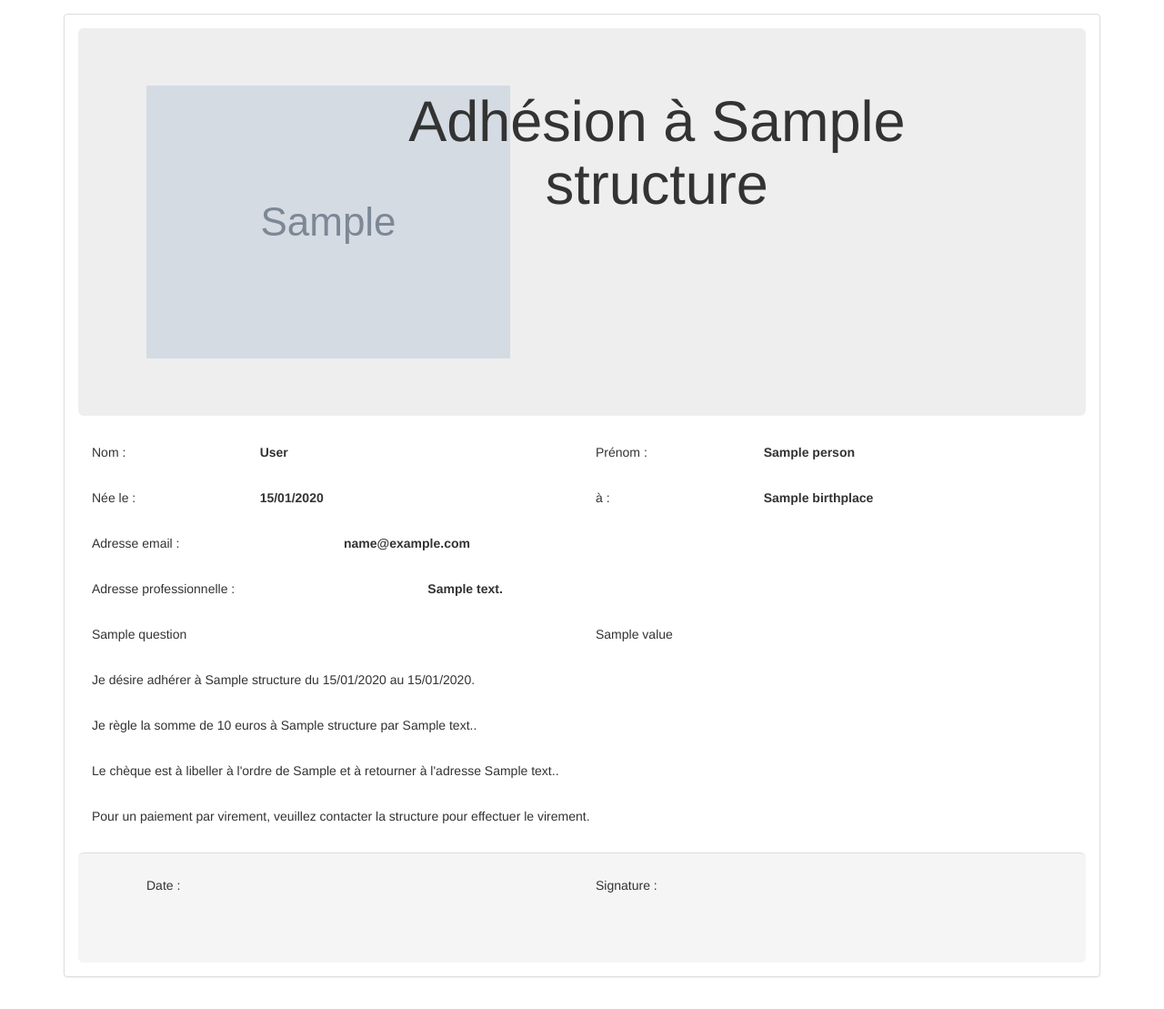
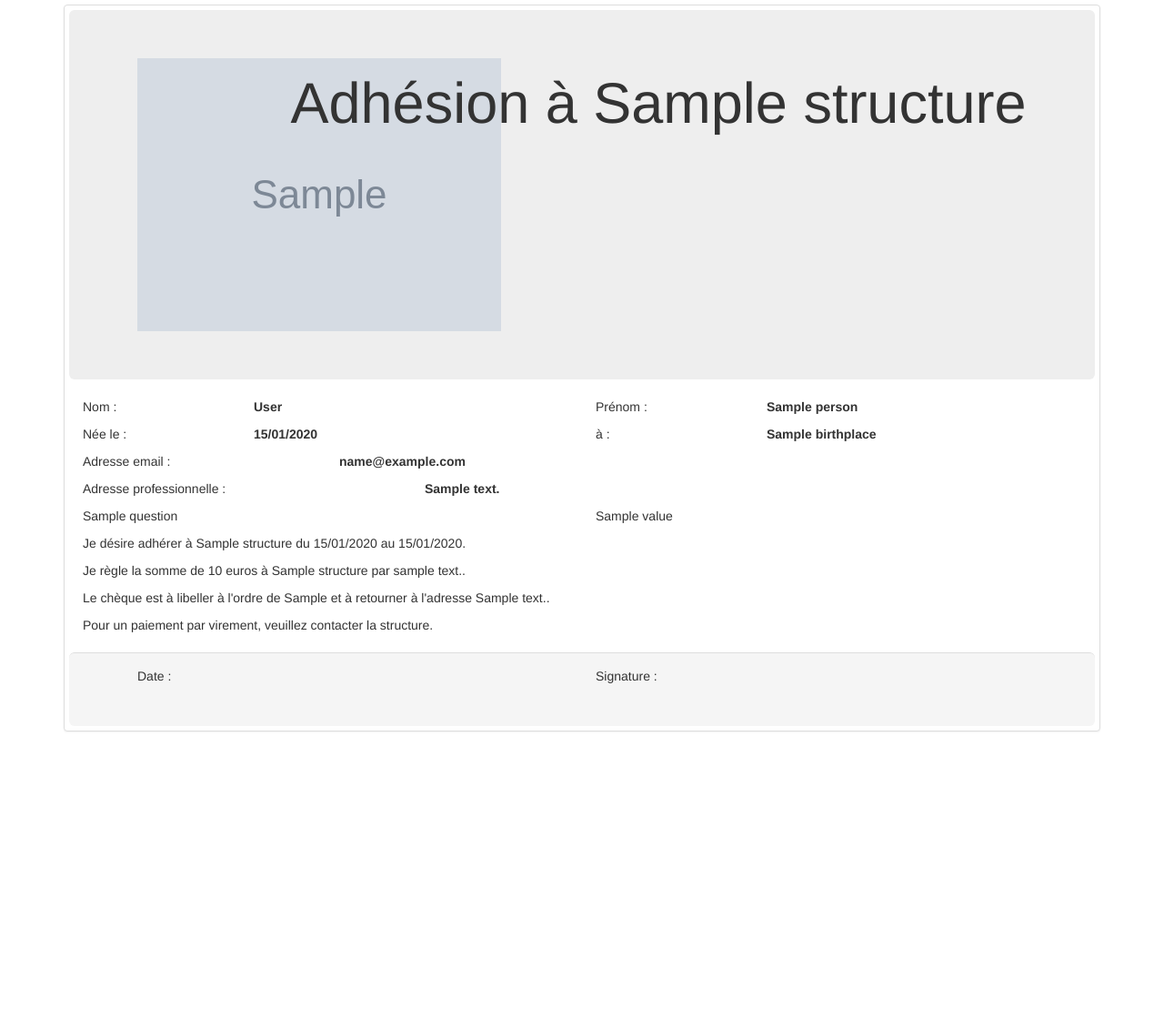
Before and after one commit to CaraGk/pigass, a Symfony app: template src/Pigass/UserBundle/Resources/views/Register/printPDF.html.twig in a window 1280 px wide. Shown: the whole page at 91% size. After the commit the page ends 804 px from the top, so only its background shows below. Run offline with Twig, Linux system fonts and the light colour scheme; the template is opened without the code that fills it: most values are stand-ins (such as "Sample title", 1, 10 or a date in 2020); grey boxes marked "Sample" are stand-in pictures; some libraries are stand-ins or nearby versions.

Commit message:
Fix #8 Correction de l'apparence du formulaire

```diff
--- a/src/Pigass/UserBundle/Resources/views/Register/printPDF.html.twig
+++ b/src/Pigass/UserBundle/Resources/views/Register/printPDF.html.twig
@@ -7,7 +7,10 @@
         <link rel="stylesheet" href="https://maxcdn.bootstrapcdn.com/bootstrap/3.3.7/css/bootstrap.min.css" integrity="sha384-BVYiiSIFeK1dGmJRAkycuHAHRg32OmUcww7on3RYdg4Va+PmSTsz/K68vbdEjh4u" crossorigin="anonymous">
         <link rel="stylesheet" href="https://maxcdn.bootstrapcdn.com/bootstrap/3.3.7/css/bootstrap-theme.min.css" integrity="sha384-rHyoN1iRsVXV4nD0JutlnGaslCJuC7uwjduW9SVrLvRYooPp2bWYgmgJQIXwl/Sp" crossorigin="anonymous">
         <style>
-            div { padding: 15px; }
+            div { padding: 5px; }
+            div.radio, div.form-group div, label { display: inline-block; }
+            div.form-group { padding: 0; margin: 0; }
+            button, button.btn { display: none; }
             .title {}
             .value { font-weight: bold; }
             .jumbotron { width: 100%; margin: 0; }
@@ -48,11 +51,11 @@
                     {% endif %}
                     <div class="col-xs-12">Je désire adhérer à {{ membership.structure.name }} du {{ membership.payedOn|date('d/m/Y') }} au {{ membership.expiredOn|date('d/m/Y') }}.</div>
                     {% if membership.status == 'paid' %}
-                        <div class="col-xs-12">J'ai déjà réglé la somme de {{ membership.amount }} euros à {{ membership.structure.name }} par {{ membership.method.description }} le {{ membership.payedOn|date('d/m/Y') }}.</div>
+                        <div class="col-xs-12">J'ai déjà réglé la somme de {{ membership.amount }} euros à {{ membership.structure.name }} par {{ membership.method.description|lower }} le {{ membership.payedOn|date('d/m/Y') }}.</div>
                     {% else %}
-                        <div class="col-xs-12">Je règle la somme de {{ membership.amount }} euros à {{ membership.structure.name }} par {{ membership.method.description }}.</div>
+                        <div class="col-xs-12">Je règle la somme de {{ membership.amount }} euros à {{ membership.structure.name }} par {{ membership.method.description|lower }}.</div>
                         <div class="col-xs-12">Le chèque est à libeller à l'ordre de {{ payableTo }} et à retourner à l'adresse {{ address }}.</div>
-                        <div class="col-xs-12">Pour un paiement par virement, veuillez contacter la structure pour effectuer le virement.</div>
+                        <div class="col-xs-12">Pour un paiement par virement, veuillez contacter la structure.</div>
                     {% endif %}
                 </div>
                 <div class="panel-footer jumbotron row">
```
